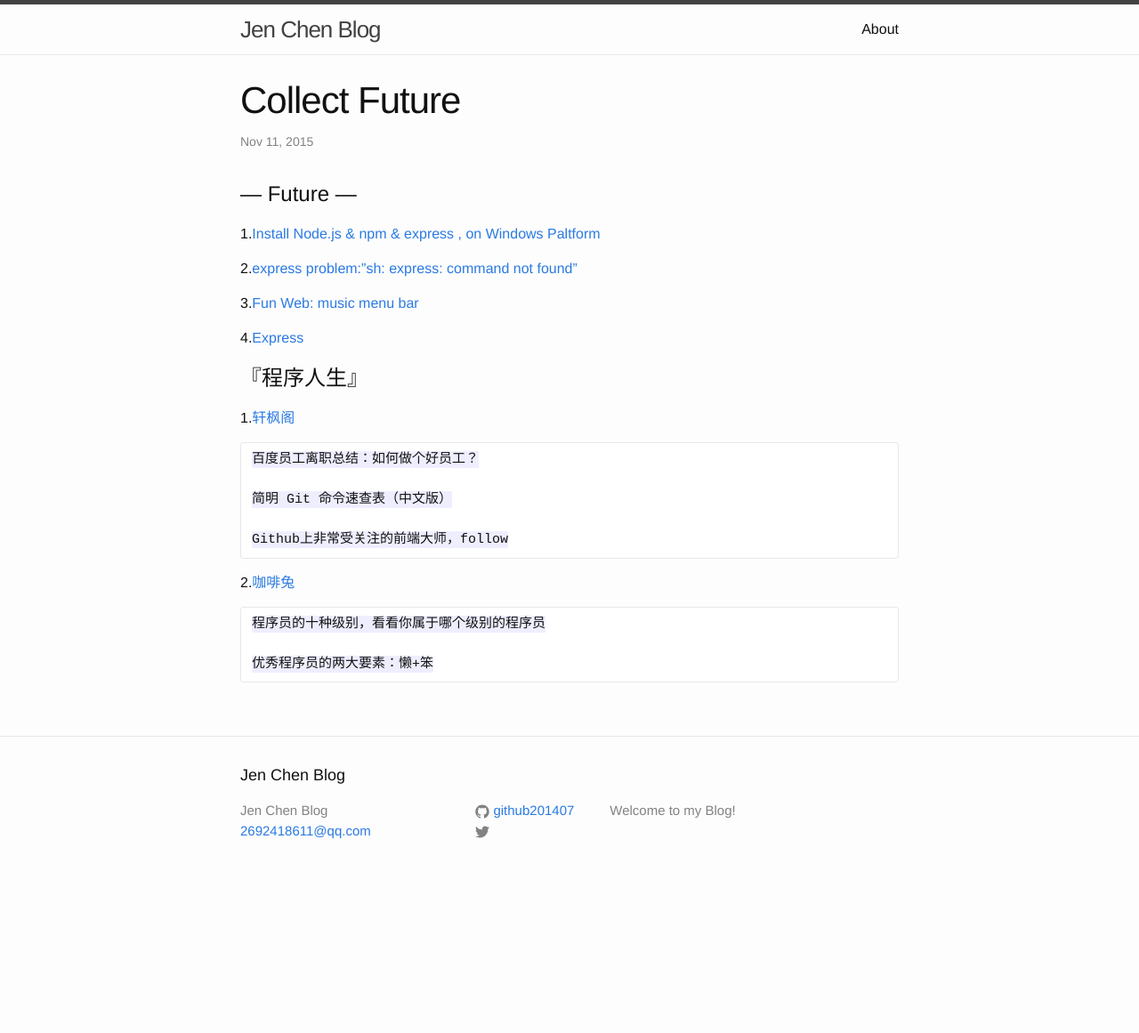
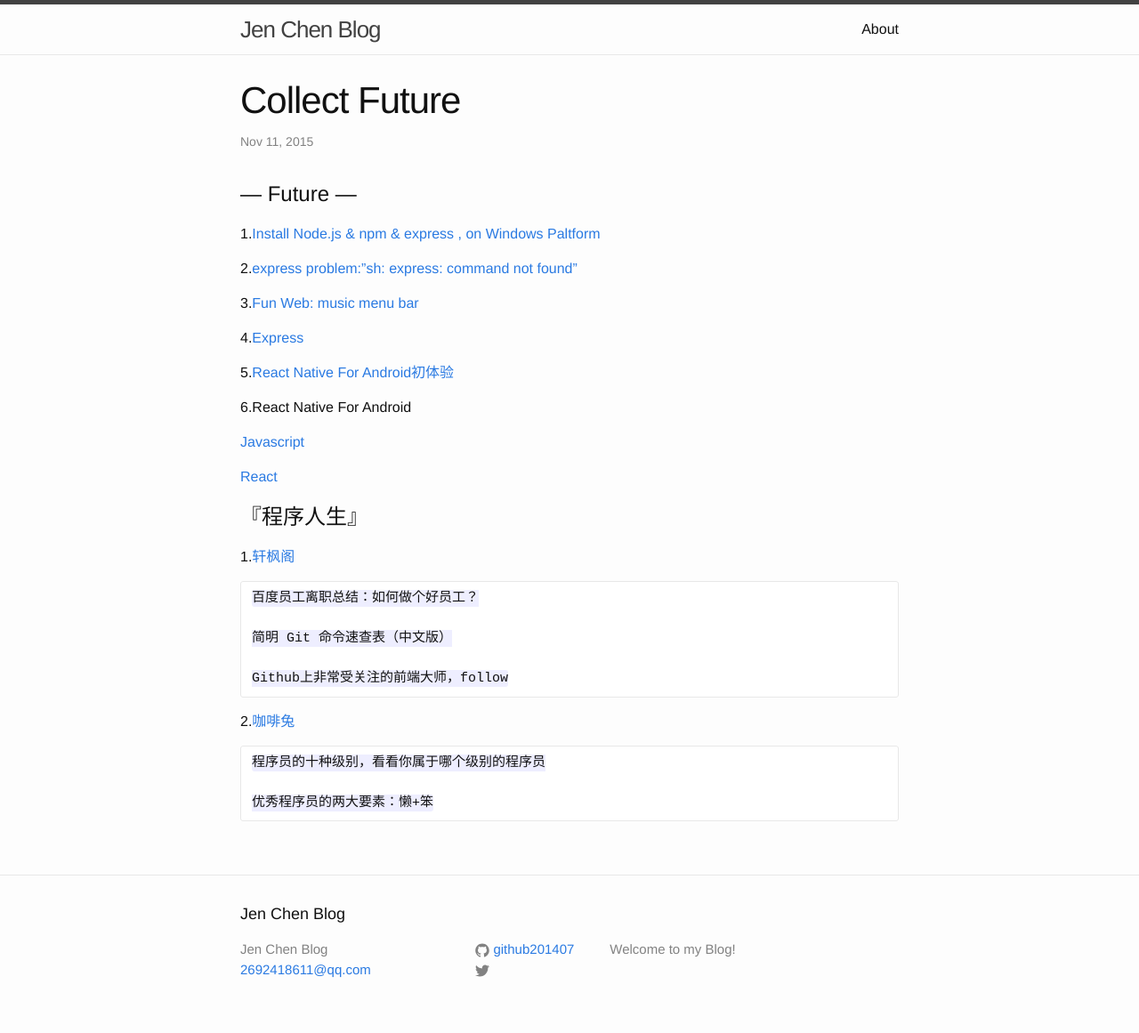
Before and after one commit to github201407/github201407.github.io, a Jekyll site: the page built from _posts/2015-11-11-Collect-Future.markdown, in a window 1280 px wide. Shown: the whole page at 89% size. Built offline with Jekyll 4.4.1, drawn with Linux system fonts in a browser that asks for light colours; before the commit the page ends 1005 px from its top, so only the background shows below that.

Commit message:
add react native

```diff
--- a/_posts/2015-11-11-Collect-Future.markdown
+++ b/_posts/2015-11-11-Collect-Future.markdown
@@ -12,6 +12,14 @@ categories: jekyll update
 3.[Fun Web: music menu bar][Link3]
 
 4.[Express][Link6]
+
+5.[React Native For Android初体验][Link7]
+
+6.React Native For Android
+
+  [Javascript][Javascript]
+
+  [React][React]
 
 #『程序人生』
 1.[轩枫阁][Link4]
@@ -34,3 +42,6 @@ categories: jekyll update
 [Link4]: http://www.xuanfengge.com/category/code
 [Link5]: http://www.kafeitu.me/categories.html
 [Link6]: http://expressjs.com/zh/
+[Link7]: http://www.jianshu.com/p/847a54e0c385
+[Javascript]: https://www.javascript.com/
+[React]: http://facebook.github.io/react/
```
